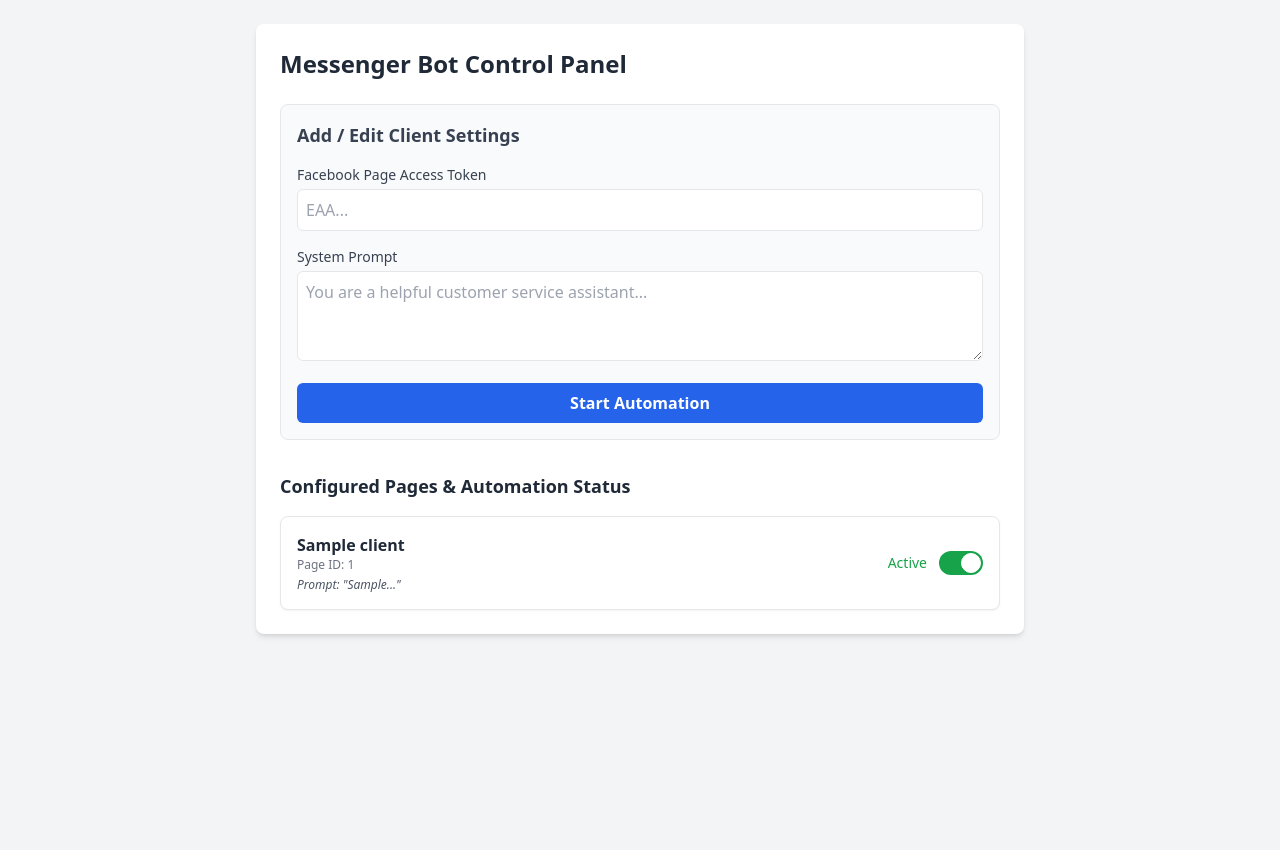
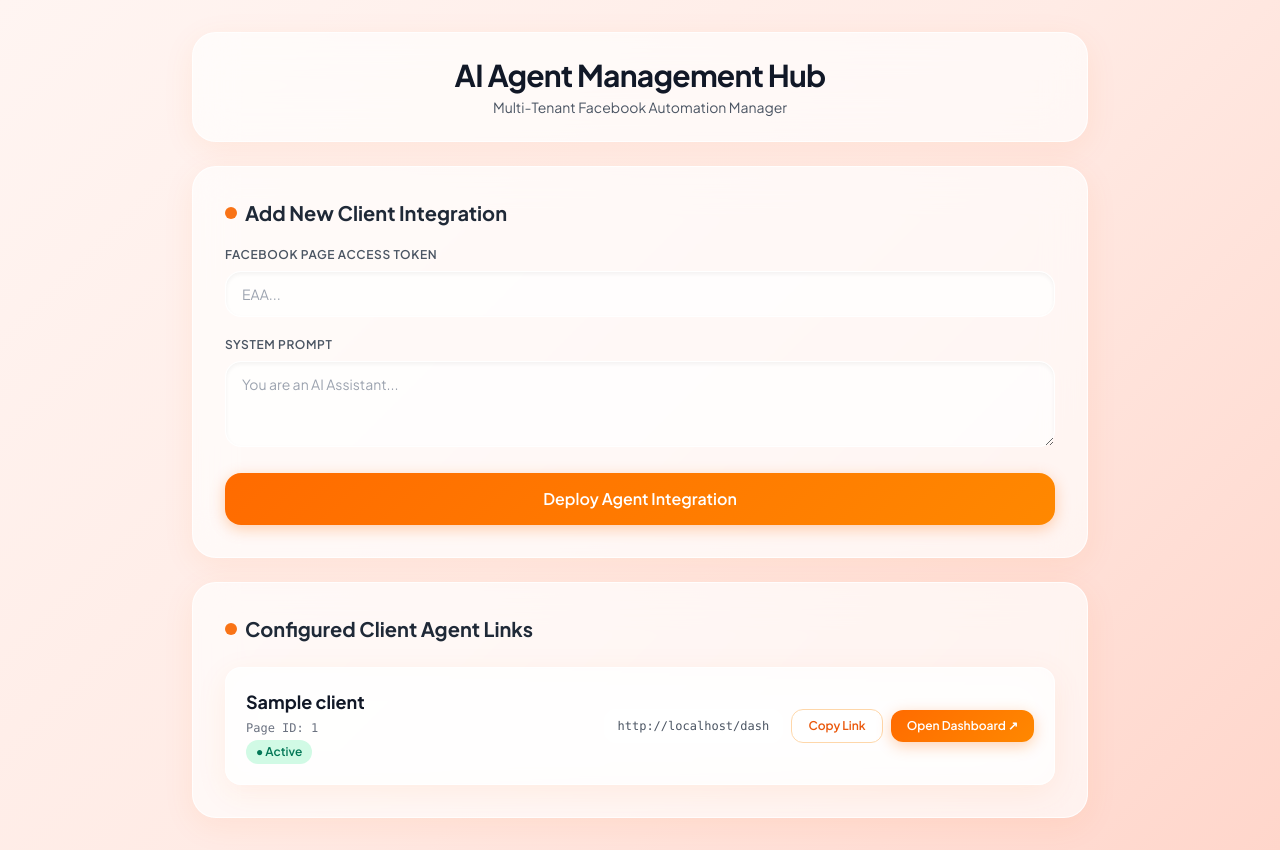
Before and after one commit to siam-ahemd-2010/my-agent, a Flask app: page / in a window 1280 px wide. Before the commit the page ends 637 px from the top, so only its background shows below. Run offline with Flask 3, Linux system fonts and the light colour scheme; tables that the repository leaves empty hold one stand-in row (values such as "Sample post"); some libraries are stand-ins or nearby versions.

Commit message:
new UI & new update

```diff
--- a/app.py
+++ b/app.py
@@ -16,8 +16,6 @@ DB_FILE = "chat_history.db"
 def init_db():
     conn = sqlite3.connect(DB_FILE)
     cursor = conn.cursor()
-
-    # Client configurations table
     cursor.execute('''
         CREATE TABLE IF NOT EXISTS clients (
             page_id TEXT PRIMARY KEY,
@@ -28,8 +26,6 @@ def init_db():
             created_at DATETIME DEFAULT CURRENT_TIMESTAMP
         )
     ''')
-
-    # Conversation messages table
     cursor.execute('''
         CREATE TABLE IF NOT EXISTS messages (
             id INTEGER PRIMARY KEY AUTOINCREMENT,
@@ -45,7 +41,6 @@ def init_db():
 
 init_db()
 
-# Database Helper Functions
 def save_client_config(page_id, page_name, access_token, system_prompt):
     conn = sqlite3.connect(DB_FILE)
     cursor = conn.cursor()
@@ -74,7 +69,7 @@ def get_all_clients():
     conn = sqlite3.connect(DB_FILE)
     conn.row_factory = sqlite3.Row
     cursor = conn.cursor()
-    cursor.execute('SELECT page_id, page_name, is_active, system_prompt, access_token FROM clients ORDER BY created_at DESC')
+    cursor.execute('SELECT page_id, page_name, is_active, system_prompt FROM clients ORDER BY created_at DESC')
     rows = cursor.fetchall()
     conn.close()
     return [dict(r) for r in rows]
@@ -83,6 +78,13 @@ def update_client_status(page_id, is_active):
     conn = sqlite3.connect(DB_FILE)
     cursor = conn.cursor()
     cursor.execute('UPDATE clients SET is_active = ? WHERE page_id = ?', (1 if is_active else 0, page_id))
+    conn.commit()
+    conn.close()
+
+def update_client_prompt(page_id, system_prompt):
+    conn = sqlite3.connect(DB_FILE)
+    cursor = conn.cursor()
+    cursor.execute('UPDATE clients SET system_prompt = ? WHERE page_id = ?', (system_prompt, page_id))
     conn.commit()
     conn.close()
 
@@ -115,7 +117,6 @@ def get_conversation_history(page_id, sender_psid, limit=10):
         print(f"DB Fetch Error: {e}")
         return []
 
-# Helper: Detect Page Details using Access Token
 def get_facebook_page_info(access_token):
     url = f"https://graph.facebook.com/v19.0/me?access_token={access_token}"
     try:
@@ -138,22 +139,19 @@ def generate_ai_reply(page_id, sender_psid, user_message, system_prompt):
     try:
         groq_client = get_groq_client()
         if not groq_client:
-            return "Service unavailable."
+            return "Service under maintenance."
 
         past_history = get_conversation_history(page_id, sender_psid, limit=10)
-
         messages_payload = [{"role": "system", "content": system_prompt}]
         messages_payload.extend(past_history)
         messages_payload.append({"role": "user", "content": user_message})
 
         default_model = os.getenv("DEFAULT_AI_MODEL", "llama-3.1-8b-instant")
-
         chat_completion = groq_client.chat.completions.create(
             messages=messages_payload,
             model=default_model,
             max_tokens=300
         )
-
         reply_content = chat_completion.choices[0].message.content
 
         save_message(page_id, sender_psid, "user", user_message)
@@ -175,19 +173,38 @@ def send_messenger_message(sender_psid, text, access_token):
     except Exception as e:
         print(f"FB Send Error: {e}")
 
-# ---------------- API ROUTES ----------------
+# ---------------- ROUTES ----------------
 
 @app.route('/')
 def home():
     return render_template('index.html')
 
-# Get List of All Configured Clients
+# Client Specific Dashboard View
+@app.route('/dashboard/<page_id>')
+def client_dashboard(page_id):
+    return render_template('client.html', page_id=page_id)
+
 @app.route('/api/clients', methods=['GET'])
 def list_clients():
-    clients = get_all_clients()
-    return jsonify({"success": True, "clients": clients})
+    return jsonify({"success": True, "clients": get_all_clients()})
 
-# Save or Add New Client Settings
+@app.route('/api/clients/<page_id>', methods=['GET'])
+def get_client_details(page_id):
+    client = get_client_by_page_id(page_id)
+    if not client:
+        return jsonify({"success": False, "error": "Client not found"}), 404
+
+    # Hide sensitive access token for security
+    return jsonify({
+        "success": True,
+        "client": {
+            "page_id": client["page_id"],
+            "page_name": client["page_name"],
+            "system_prompt": client["system_prompt"],
+            "is_active": client["is_active"]
+        }
+    })
+
 @app.route('/api/clients/save', methods=['POST'])
 def save_client():
     data = request.get_json() or {}
@@ -195,7 +212,7 @@ def save_client():
     prompt = data.get('system_prompt', '').strip()
 
     if not token or not prompt:
-        return jsonify({"success": False, "error": "Access Token and System Prompt are required"}), 400
+        return jsonify({"success": False, "error": "Token & System Prompt required"}), 400
 
     page_id, page_name = get_facebook_page_info(token)
     if not page_id:
@@ -204,15 +221,22 @@ def save_client():
     save_client_config(page_id, page_name, token, prompt)
     return jsonify({
         "success": True,
-        "client": {
-            "page_id": page_id,
-            "page_name": page_name,
-            "is_active": 1,
-            "system_prompt": prompt
-        }
+        "page_id": page_id,
+        "page_name": page_name
     })
 
-# Toggle Client Status On/Off
+@app.route('/api/clients/update-prompt', methods=['POST'])
+def update_prompt():
+    data = request.get_json() or {}
+    page_id = data.get('page_id')
+    prompt = data.get('system_prompt', '').strip()
+
+    if not page_id or not prompt:
+        return jsonify({"success": False, "error": "Missing page_id or system_prompt"}), 400
+
+    update_client_prompt(page_id, prompt)
+    return jsonify({"success": True})
+
 @app.route('/api/clients/toggle', methods=['POST'])
 def toggle_client():
     data = request.get_json() or {}
@@ -225,7 +249,6 @@ def toggle_client():
     update_client_status(page_id, is_active)
     return jsonify({"success": True, "is_active": is_active})
 
-# Webhook Verification (GET)
 @app.route('/webhook', methods=['GET'])
 def verify_webhook():
     mode = request.args.get('hub.mode')
@@ -237,19 +260,15 @@ def verify_webhook():
         return challenge, 200
     return "Forbidden", 403
 
-# Webhook Event Processing (POST) - MULTI-TENANT ENGINE
 @app.route('/webhook', methods=['POST'])
 def handle_webhook():
     data = request.get_json() or {}
 
     if data.get('object') == 'page':
         for entry in data.get('entry', []):
-            page_id = entry.get('id')  # Detect which page received the message!
-
-            # 1. Fetch Client Configuration from DB for this specific page_id
+            page_id = entry.get('id')
             client = get_client_by_page_id(page_id)
             if not client or not client['is_active']:
-                print(f"Skipping: Client page {page_id} is not configured or inactive.")
                 continue
 
             messaging_list = entry.get('messaging', [])
@@ -259,14 +278,12 @@ def handle_webhook():
                     user_message = messaging_event['message'].get('text')
 
                     if user_message:
-                        # 2. Generate Reply using this client's specific System Prompt
                         ai_reply = generate_ai_reply(
                             page_id=page_id,
                             sender_psid=sender_psid,
                             user_message=user_message,
                             system_prompt=client['system_prompt']
                         )
-                        # 3. Send Message using this client's specific Access Token
                         send_messenger_message(
                             sender_psid=sender_psid,
                             text=ai_reply,
--- a/templates/index.html
+++ b/templates/index.html
@@ -3,39 +3,74 @@
 <head>
     <meta charset="UTF-8">
     <meta name="viewport" content="width=device-width, initial-scale=1.0">
-    <title>AI Messenger Automation Dashboard</title>
+    <title>AI Agent Control Center</title>
     <script src="https://cdn.tailwindcss.com"></script>
+    <link href="https://fonts.googleapis.com/css2?family=Plus+Jakarta+Sans:wght@400;500;600;700&display=swap" rel="stylesheet">
+    <style>
+        body {
+            font-family: 'Plus Jakarta Sans', sans-serif;
+            background: linear-gradient(135deg, #FFF5F2 0%, #FFEBE5 50%, #FFD6CB 100%);
+            min-height: 100vh;
+        }
+        .glass-card {
+            background: rgba(255, 255, 255, 0.65);
+            backdrop-filter: blur(20px);
+            -webkit-backdrop-filter: blur(20px);
+            border: 1px solid rgba(255, 255, 255, 0.8);
+            box-shadow: 0 8px 32px 0 rgba(255, 107, 0, 0.08);
+        }
+        .orange-gradient-btn {
+            background: linear-gradient(135deg, #FF6B00 0%, #FF8800 100%);
+            box-shadow: 0 4px 15px rgba(255, 107, 0, 0.3);
+        }
+        .orange-gradient-btn:hover {
+            background: linear-gradient(135deg, #E56000 0%, #E57A00 100%);
+        }
+    </style>
 </head>
-<body class="bg-gray-100 min-h-screen p-6">
-    <div class="max-w-3xl mx-auto bg-white shadow-md rounded-lg p-6">
-        <h1 class="text-2xl font-bold text-gray-800 mb-6">Messenger Bot Control Panel</h1>
+<body class="p-4 md:p-8">
+    <div class="max-w-4xl mx-auto space-y-6">
 
-        <!-- SETUP / EDIT FORM (Invisible after Start Automation) -->
-        <div id="setup-form" class="space-y-4 border p-4 rounded-lg bg-gray-50">
-            <h2 class="text-lg font-semibold text-gray-700">Add / Edit Client Settings</h2>
+        <!-- Header -->
+        <div class="glass-card rounded-3xl p-6 text-center">
+            <h1 class="text-3xl font-extrabold text-gray-900 tracking-tight">AI Agent Management Hub</h1>
+            <p class="text-sm text-gray-600 mt-1">Multi-Tenant Facebook Automation Manager</p>
+        </div>
+
+        <!-- Add New Client -->
+        <div class="glass-card rounded-3xl p-6 md:p-8 space-y-5">
+            <h2 class="text-xl font-bold text-gray-800 flex items-center gap-2">
+                <span class="w-3 h-3 rounded-full bg-orange-500 inline-block"></span>
+                Add New Client Integration
+            </h2>
 
             <div>
-                <label class="block text-sm font-medium text-gray-700">Facebook Page Access Token</label>
-                <input type="text" id="access_token" placeholder="EAA..." class="w-full mt-1 p-2 border rounded-md focus:ring focus:ring-blue-300">
+                <label class="block text-xs font-semibold text-gray-600 uppercase tracking-wider mb-2">Facebook Page Access Token</label>
+                <input type="text" id="access_token" placeholder="EAA..." class="w-full px-4 py-3 rounded-2xl bg-white/70 border border-white/80 focus:outline-none focus:ring-2 focus:ring-orange-500/50 text-gray-800 text-sm shadow-inner">
             </div>
 
             <div>
-                <label class="block text-sm font-medium text-gray-700">System Prompt</label>
-                <textarea id="system_prompt" rows="3" placeholder="You are a helpful customer service assistant..." class="w-full mt-1 p-2 border rounded-md focus:ring focus:ring-blue-300"></textarea>
+                <label class="block text-xs font-semibold text-gray-600 uppercase tracking-wider mb-2">System Prompt</label>
+                <textarea id="system_prompt" rows="3" placeholder="You are an AI Assistant..." class="w-full px-4 py-3 rounded-2xl bg-white/70 border border-white/80 focus:outline-none focus:ring-2 focus:ring-orange-500/50 text-gray-800 text-sm shadow-inner"></textarea>
             </div>
 
-            <button onclick="startAutomation()" class="w-full bg-blue-600 hover:bg-blue-700 text-white font-bold py-2 rounded-md transition">
-                Start Automation
+            <button onclick="addClient()" class="w-full orange-gradient-btn text-white font-semibold py-3.5 px-6 rounded-2xl transition duration-200">
+                Deploy Agent Integration
             </button>
         </div>
 
-        <!-- ACTIVE CLIENTS LIST (Invisible inputs, active toggles) -->
-        <div class="mt-8">
-            <h2 class="text-lg font-semibold text-gray-800 mb-4">Configured Pages & Automation Status</h2>
+        <!-- Active Clients List -->
+        <div class="glass-card rounded-3xl p-6 md:p-8">
+            <h2 class="text-xl font-bold text-gray-800 mb-6 flex items-center gap-2">
+                <span class="w-3 h-3 rounded-full bg-orange-500 inline-block"></span>
+                Configured Client Agent Links
+            </h2>
+
             <div id="clients-list" class="space-y-4">
-                <!-- Dynamic client cards will load here -->
+                <!-- Dynamic Loaded Content -->
             </div>
         </div>
+
     </div>
 
     <script>
@@ -46,27 +81,33 @@
             listDiv.innerHTML = '';
 
             if (data.clients.length === 0) {
-                listDiv.innerHTML = `<p class="text-sm text-gray-500">No active pages configured yet.</p>`;
+                listDiv.innerHTML = `<p class="text-sm text-gray-500 text-center py-4">No client agents configured yet.</p>`;
                 return;
             }
 
             data.clients.forEach(client => {
-                const isChecked = client.is_active ? 'checked' : '';
+                const clientDashboardUrl = `${window.location.origin}/dashboard/${client.page_id}`;
                 const card = `
-                    <div class="flex items-center justify-between border p-4 rounded-lg bg-white shadow-sm">
-                        <div>
-                            <h3 class="font-bold text-gray-800">${client.page_name || 'Facebook Page'}</h3>
-                            <p class="text-xs text-gray-500">Page ID: ${client.page_id}</p>
-                            <p class="text-xs text-gray-600 mt-1 italic">Prompt: "${client.system_prompt.substring(0, 50)}..."</p>
+                    <div class="glass-card rounded-2xl p-5 flex flex-col md:flex-row md:items-center justify-between gap-4 transition hover:shadow-lg">
+                        <div class="space-y-1">
+                            <h3 class="font-bold text-lg text-gray-900">${client.page_name || 'Facebook Page'}</h3>
+                            <p class="text-xs text-gray-500 font-mono">Page ID: ${client.page_id}</p>
+                            <div class="flex items-center gap-2 mt-2">
+                                <span class="text-xs font-semibold px-2.5 py-1 rounded-full ${client.is_active ? 'bg-emerald-100 text-emerald-700' : 'bg-rose-100 text-rose-700'}">
+                                    ${client.is_active ? '● Active' : '○ Inactive'}
+                                </span>
+                            </div>
                         </div>
-                        <div class="flex items-center space-x-3">
-                            <span class="text-sm font-medium ${client.is_active ? 'text-green-600' : 'text-red-500'}">
-                                ${client.is_active ? 'Active' : 'Inactive'}
-                            </span>
-                            <label class="relative inline-flex items-center cursor-pointer">
-                                <input type="checkbox" ${isChecked} onchange="toggleAutomation('${client.page_id}', this.checked)" class="sr-only peer">
-                                <div class="w-11 h-6 bg-gray-200 peer-focus:outline-none rounded-full peer peer-checked:after:translate-x-full peer-checked:after:border-white after:content-[''] after:absolute after:top-[2px] after:left-[2px] after:bg-white after:border-gray-300 after:border after:rounded-full after:h-5 after:w-5 after:transition-all peer-checked:bg-green-600"></div>
-                            </label>
+
+                        <!-- Dedicated Client Share Link -->
+                        <div class="flex flex-col sm:flex-row items-stretch sm:items-center gap-2">
+                            <input type="text" readonly value="${clientDashboardUrl}" class="px-3 py-2 text-xs bg-white/80 border border-white rounded-xl text-gray-600 font-mono select-all focus:outline-none">
+                            <button onclick="copyToClipboard('${clientDashboardUrl}')" class="px-4 py-2 bg-white/90 hover:bg-white text-orange-600 font-semibold text-xs rounded-xl border border-orange-200 transition">
+                                Copy Link
+                            </button>
+                            <a href="/dashboard/${client.page_id}" target="_blank" class="px-4 py-2 orange-gradient-btn text-white font-semibold text-xs rounded-xl text-center">
+                                Open Dashboard ↗
+                            </a>
                         </div>
                     </div>
                 `;
@@ -74,12 +115,12 @@
             });
         }
 
-        async function startAutomation() {
+        async function addClient() {
             const token = document.getElementById('access_token').value.trim();
             const prompt = document.getElementById('system_prompt').value.trim();
 
             if (!token || !prompt) {
-                alert("Please fill in both Access Token and System Prompt!");
+                alert("Please fill in both fields!");
                 return;
             }
 
@@ -91,27 +132,19 @@
 
             const result = await res.json();
             if (result.success) {
-                // Clear and Hide Inputs
                 document.getElementById('access_token').value = '';
                 document.getElementById('system_prompt').value = '';
-
-                // Reload client list
                 loadClients();
             } else {
                 alert("Error: " + result.error);
             }
         }
 
-        async function toggleAutomation(pageId, isActive) {
-            await fetch('/api/clients/toggle', {
-                method: 'POST',
-                headers: { 'Content-Type': 'application/json' },
-                body: JSON.stringify({ page_id: pageId, is_active: isActive })
-            });
-            loadClients();
+        function copyToClipboard(text) {
+            navigator.clipboard.writeText(text);
+            alert("Client Portal Link Copied to Clipboard!");
         }
 
-        // Initial Load
         loadClients();
     </script>
 </body>
```
